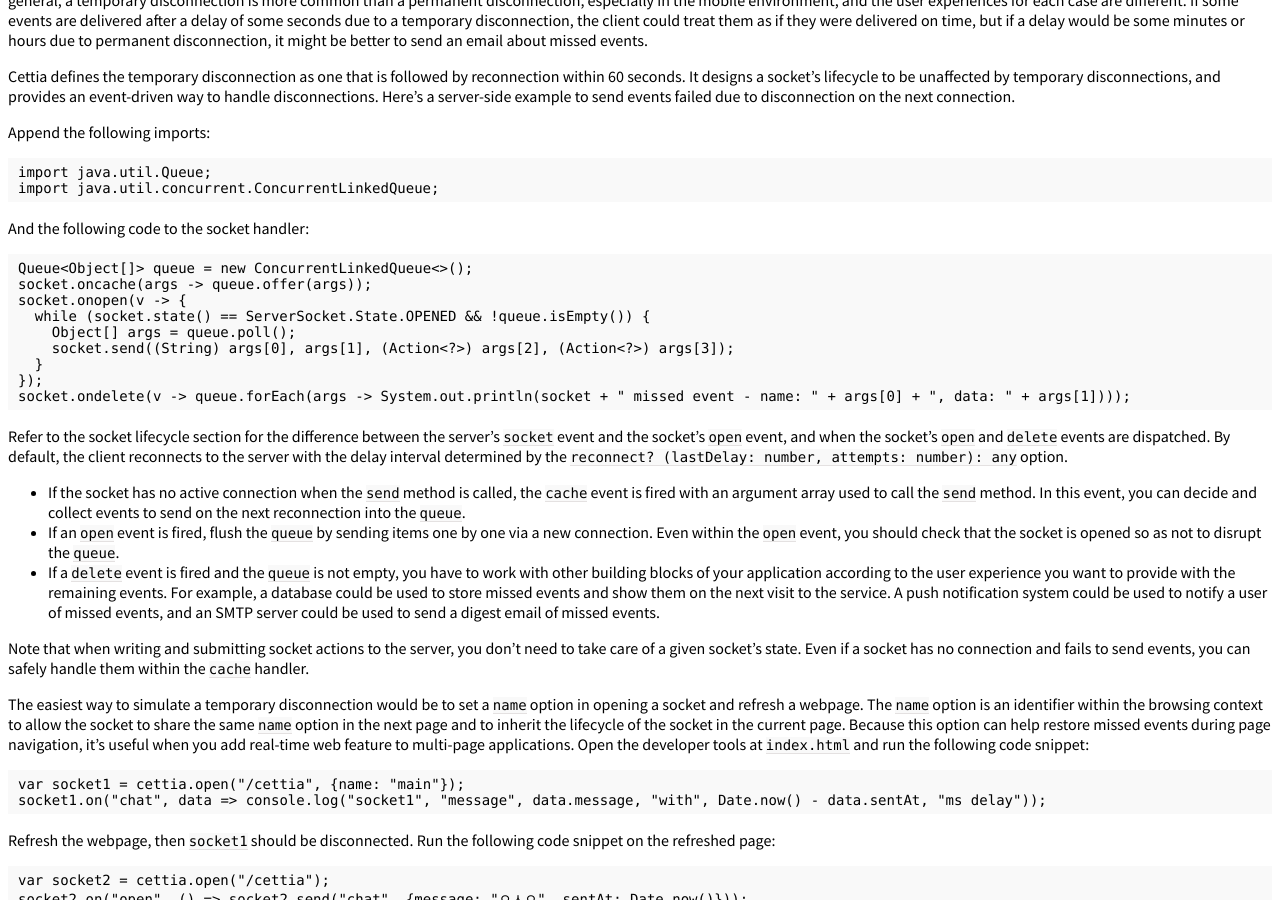
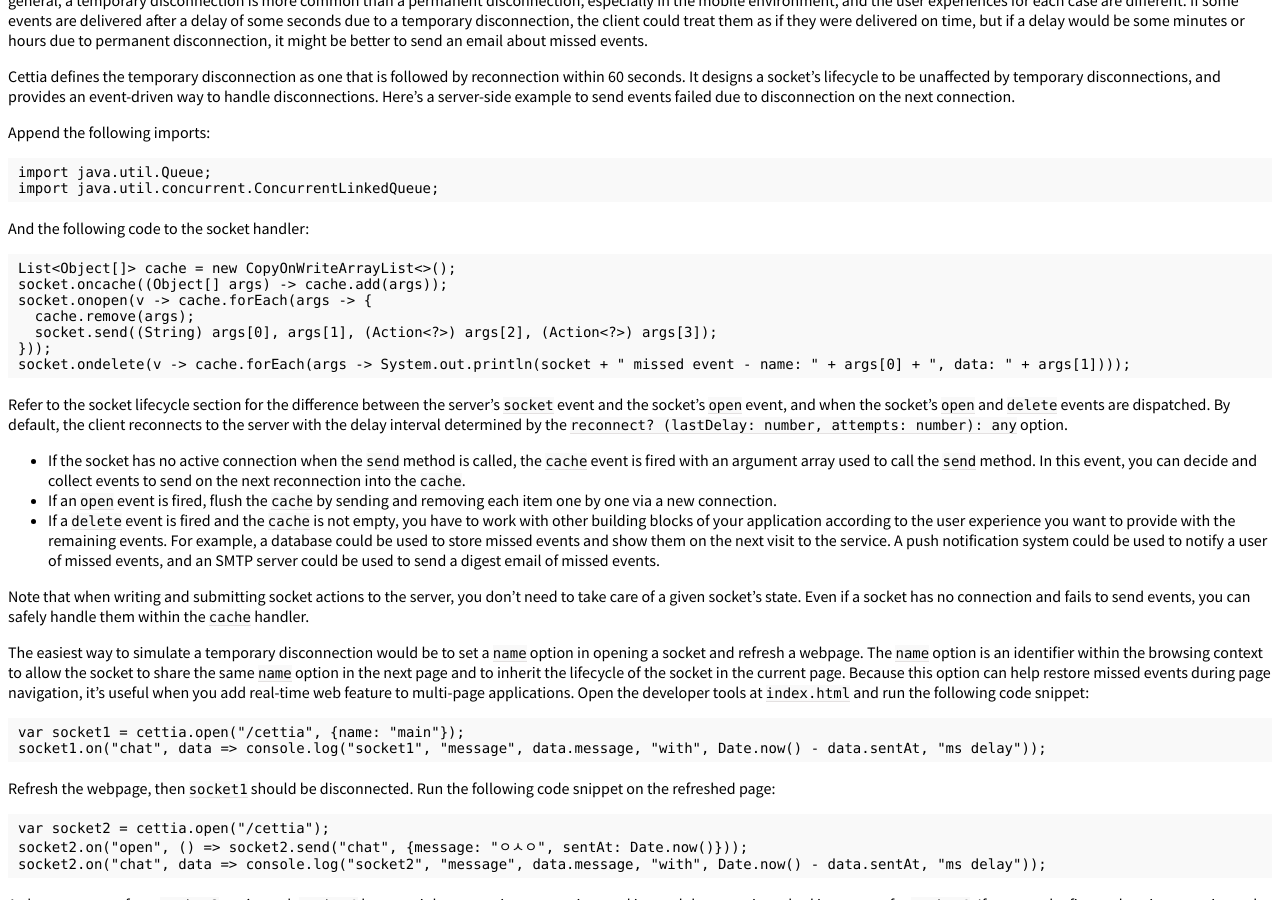
Before and after one commit to cettia/cettia.github.io, a Jekyll site: the page built from guides/cettia-tutorial.md, in a window 1280 px wide and 900 px high, scrolled down 9377 px. Built offline with Jekyll 4.4.1, drawn with Linux system fonts in a browser that asks for light colours; a style sheet for code colours, icons or effects is not loaded; some of the changed text lies outside the part shown.

Commit message:
Improve guides and add logo property to config.yml

````diff
--- a/_config.yml
+++ b/_config.yml
@@ -14,9 +14,10 @@
   - jekyll-seo-tag
   - jekyll-avatar
 sass:
-    style: compressed
+  style: compressed
 twitter:
   username: flowersits
+logo: /cettia-logo.svg
 social:
   links:
     - https://github.com/cettia
--- a/guides/cettia-tutorial.md
+++ b/guides/cettia-tutorial.md
@@ -479,22 +479,20 @@
 And the following code to the socket handler:
 
 ```java
-Queue<Object[]> queue = new ConcurrentLinkedQueue<>();
-socket.oncache(args -> queue.offer(args));
-socket.onopen(v -> {
-  while (socket.state() == ServerSocket.State.OPENED && !queue.isEmpty()) {
-    Object[] args = queue.poll();
-    socket.send((String) args[0], args[1], (Action<?>) args[2], (Action<?>) args[3]);
-  }
-});
-socket.ondelete(v -> queue.forEach(args -> System.out.println(socket + " missed event - name: " + args[0] + ", data: " + args[1])));
+List<Object[]> cache = new CopyOnWriteArrayList<>();
+socket.oncache((Object[] args) -> cache.add(args));
+socket.onopen(v -> cache.forEach(args -> {
+  cache.remove(args);
+  socket.send((String) args[0], args[1], (Action<?>) args[2], (Action<?>) args[3]);
+}));
+socket.ondelete(v -> cache.forEach(args -> System.out.println(socket + " missed event - name: " + args[0] + ", data: " + args[1])));
 ```
 
 Refer to the socket lifecycle section for the difference between the server's `socket` event and the socket's `open` event, and when the socket's `open` and `delete` events are dispatched. By default, the client reconnects to the server with the delay interval determined by the `reconnect? (lastDelay: number, attempts: number): any` option.
 
-- If the socket has no active connection when the `send` method is called, the `cache` event is fired with an argument array used to call the `send` method. In this event, you can decide and collect events to send on the next reconnection into the `queue`.
-- If an `open` event is fired, flush the `queue` by sending items one by one via a new connection. Even within the `open` event, you should check that the socket is opened so as not to disrupt the `queue`.
-- If a `delete` event is fired and the `queue` is not empty, you have to work with other building blocks of your application according to the user experience you want to provide with the remaining events. For example, a database could be used to store missed events and show them on the next visit to the service. A push notification system could be used to notify a user of missed events, and an SMTP server could be used to send a digest email of missed events.
+- If the socket has no active connection when the `send` method is called, the `cache` event is fired with an argument array used to call the `send` method. In this event, you can decide and collect events to send on the next reconnection into the `cache`.
+- If an `open` event is fired, flush the `cache` by sending and removing each item one by one via a new connection.
+- If a `delete` event is fired and the `cache` is not empty, you have to work with other building blocks of your application according to the user experience you want to provide with the remaining events. For example, a database could be used to store missed events and show them on the next visit to the service. A push notification system could be used to notify a user of missed events, and an SMTP server could be used to send a digest email of missed events.
 
 Note that when writing and submitting socket actions to the server, you don't need to take care of a given socket's state. Even if a socket has no connection and fails to send events, you can safely handle them within the `cache` handler.
 
````
Also changed, not shown: other parts of guides/cettia-tutorial.md (+2 -2 lines), guides/getting-started.md (+11 -13 lines).
